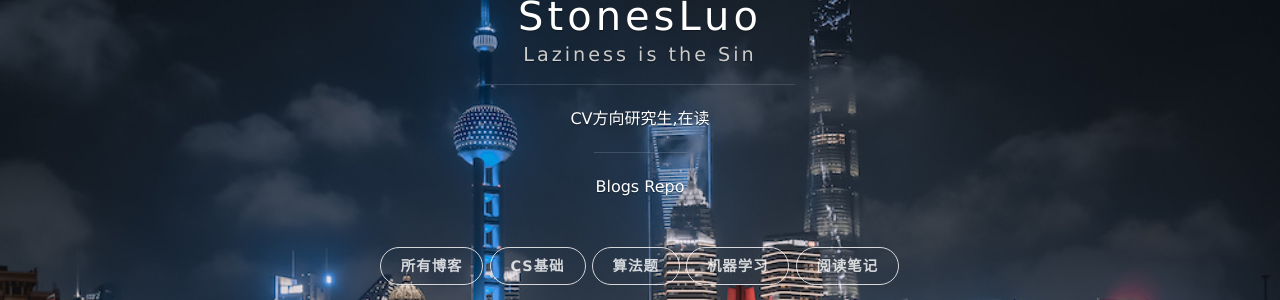
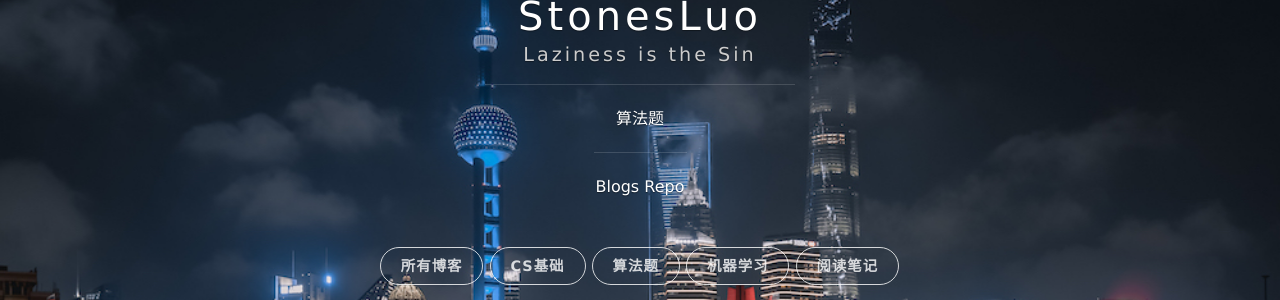
Before and after one commit to StonesLuo/algor, a Jekyll site: the page built from index.html, in a window 1280 px wide. Shown: the part 317-617 px from the top of the page. Built offline with Jekyll 4.4.1, drawn with Linux system fonts in a browser that asks for light colours; nearby versions of some CDN libraries; the list of posts is cut into pages by our own code.

Commit message:
Update _config.yml

```diff
--- a/_config.yml
+++ b/_config.yml
@@ -2,10 +2,10 @@
 title: StonesLuo
 subtitle: Laziness is the Sin
 welcome_message: <a href="https://github.com/StonesLuo/stonesluo.github.io" target="_blank">Blogs Repo</a>
-description: CV方向研究生,在读
+description: 算法题
 # creator: <a href="http://onev.cat">@onevcat</a>
 
-url: "https://stonesluo.github.io"
+url: "http://stonesluo.com"
 
 permalink: /:year/:month/:title/
 
```
